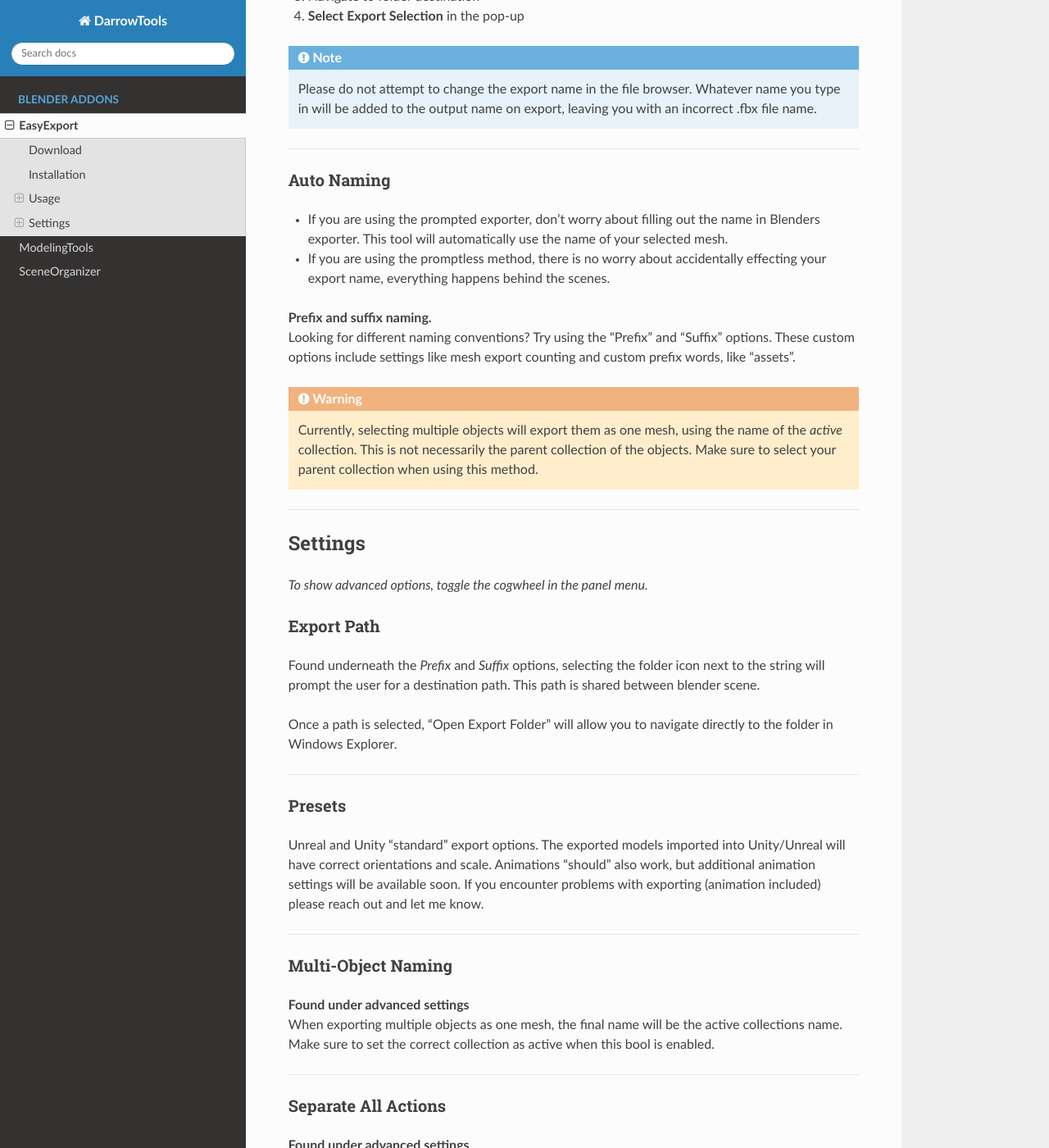
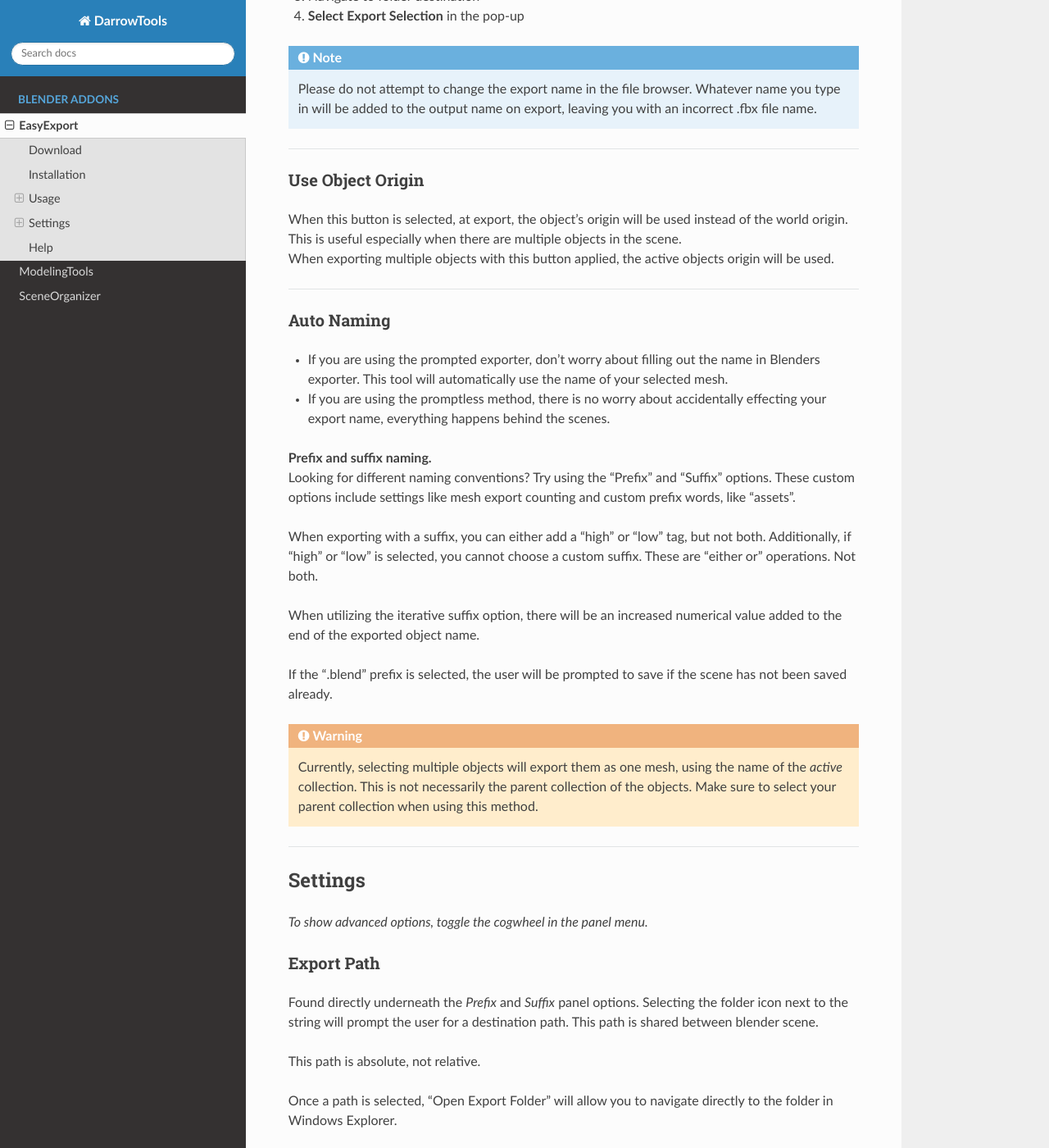
Before and after one commit to BlakeDarrow/DarrowRecipes, a Sphinx documentation site: the page built from source/sphinx/EasyExport.rst, in a window 1280 px wide and 1400 px high, scrolled down 1906 px. Shown: the whole window at 82% size. Built offline with Sphinx 7.4.7 and the Read the Docs theme 2.0.0, drawn with Linux system fonts in a browser that asks for light colours; some of the changed text lies outside the part shown.

Commit message:
Update EasyExport.rst

```diff
--- a/source/sphinx/EasyExport.rst
+++ b/source/sphinx/EasyExport.rst
@@ -71,7 +72,7 @@
 Promptless
 ----------
 
-If the *Promptless Export* boolean is checked, the *Export Selection* button will utilize the user defined path and automatically export without any further user input.
+If the *Promptless Export* button is selected, the *Export Selection* button will utilize the user defined path and automatically export without any further user input.
 Reference :ref:`Export Path`
 
 1. **Select mesh(s)** (will be combined on export)
@@ -101,6 +102,16 @@
 
    <hr>
 
+Use Object Origin
+-------------------
+
+| When this button is selected, at export, the object's origin will be used instead of the world origin. This is useful especially when there are multiple objects in the scene.
+| When exporting multiple objects with this button applied, the active objects origin will be used.
+
+.. raw:: html
+
+   <hr>
+
 
 Auto Naming
 -----------
@@ -110,6 +121,13 @@
 
 | **Prefix and suffix naming.**
 | Looking for different naming conventions? Try using the "Prefix" and "Suffix" options. These custom options include settings like mesh export counting and custom prefix words, like "assets".
+
+
+| When exporting with a suffix, you can either add a "high" or "low" tag, but not both. Additionally, if "high" or "low" is selected, you cannot choose a custom suffix. These are "either or" operations. Not both.
+|
+| When utilizing the iterative suffix option, there will be an increased numerical value added to the end of the exported object name.
+|
+| If the ".blend" prefix is selected, the user will be prompted to save if the scene has not been saved already.
 
 .. warning:: Currently, selecting multiple objects will export them as one mesh, using the name of the *active* collection. This is not necessarily the parent collection of the objects. Make sure to select your parent collection when using this method.
 
@@ -128,7 +146,9 @@
 Export Path
 -----------
 
-Found underneath the *Prefix* and *Suffix* options, selecting the folder icon next to the string will prompt the user for a destination path. This path is shared between blender scene.
+| Found directly underneath the *Prefix* and *Suffix* panel options. Selecting the folder icon next to the string will prompt the user for a destination path. This path is shared between blender scene.
+|
+| This path is absolute, not relative.
 
 Once a path is selected, "Open Export Folder" will allow you to navigate directly to the folder in Windows Explorer.
 
@@ -147,11 +167,23 @@
 
    <hr>
 
-Multi-Object Naming
+Smart Naming
 -------------------
 
 | **Found under advanced settings**
-| When exporting multiple objects as one mesh, the final name will be the active collections name. Make sure to set the correct collection as active when this bool is enabled.
+| When exporting multiple objects as one mesh, the final name will be the active collections name plus any prefix and suffix customizations. Make sure to set the correct collection as active when this bool is enabled.
+| When exporting a singular object, the final name will be the selected objects name plus any prefix and suffix customizations.
+
+
+.. raw:: html
+
+   <hr>
+
+Force Single User
+-------------------
+
+| **Found under advanced settings**
+| When exporting, if any objects are linked, they will become single users.
 
 
 .. raw:: html
@@ -173,4 +205,21 @@
 --------------
 
 | **Found under advanced settings**
-| Add a leaf bone to the end of the chain on export.
+| Blender's export option to utilize leaf bones when exporting.
+
+.. raw:: html
+
+   <hr>
+
+
+.. _helpTag:
+
+Help
+++++++++
+
+| **No module named "EasyExport" installed**
+1. Restart Blender
+2. Enable "EasyExport" in preferences -> addons
+
+| **Have any questions or comments?**
+1. Email me at support@darrow.tools
```
Also changed, not shown: other parts of source/sphinx/EasyExport.rst (+2 -1 lines).
